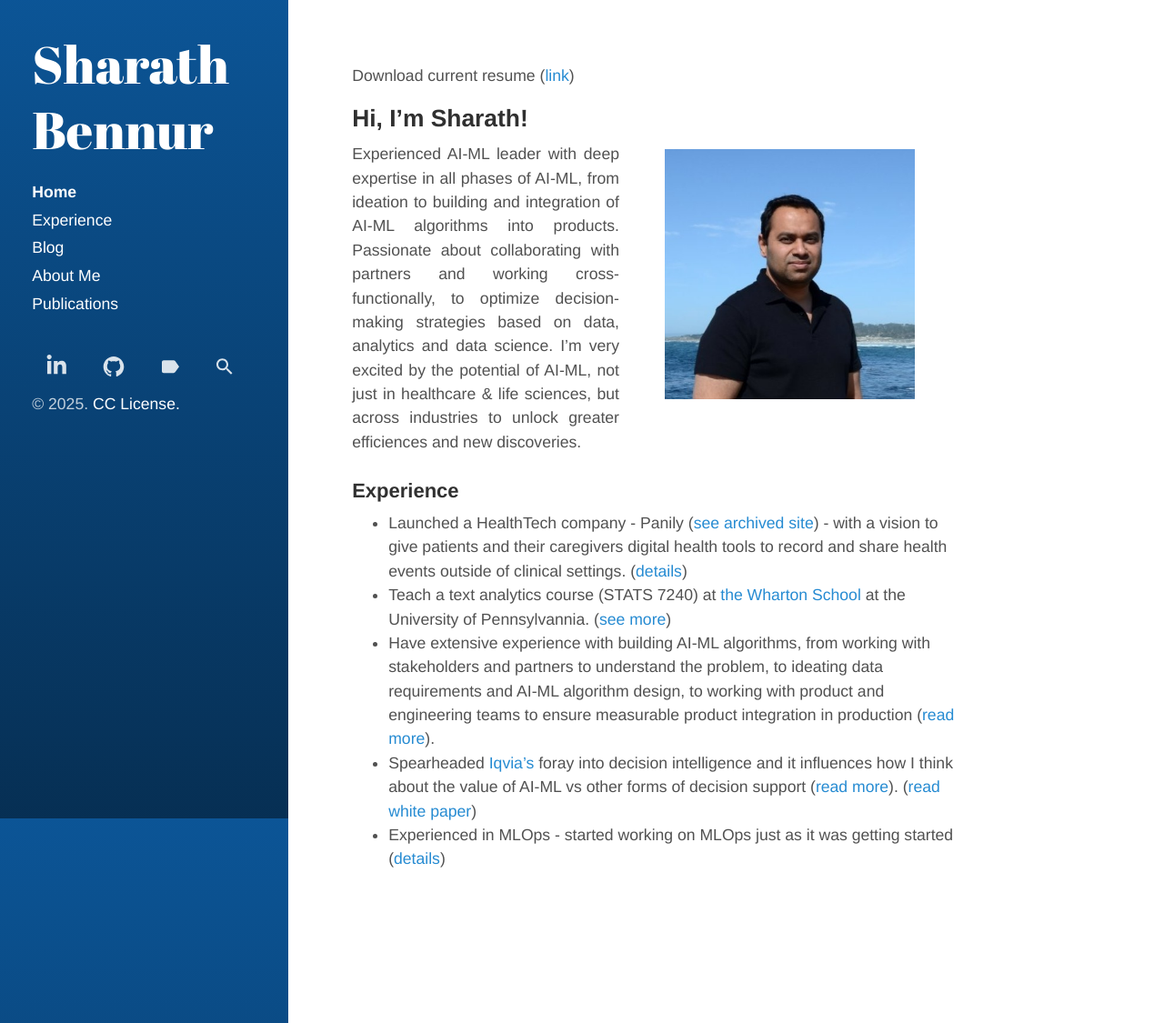
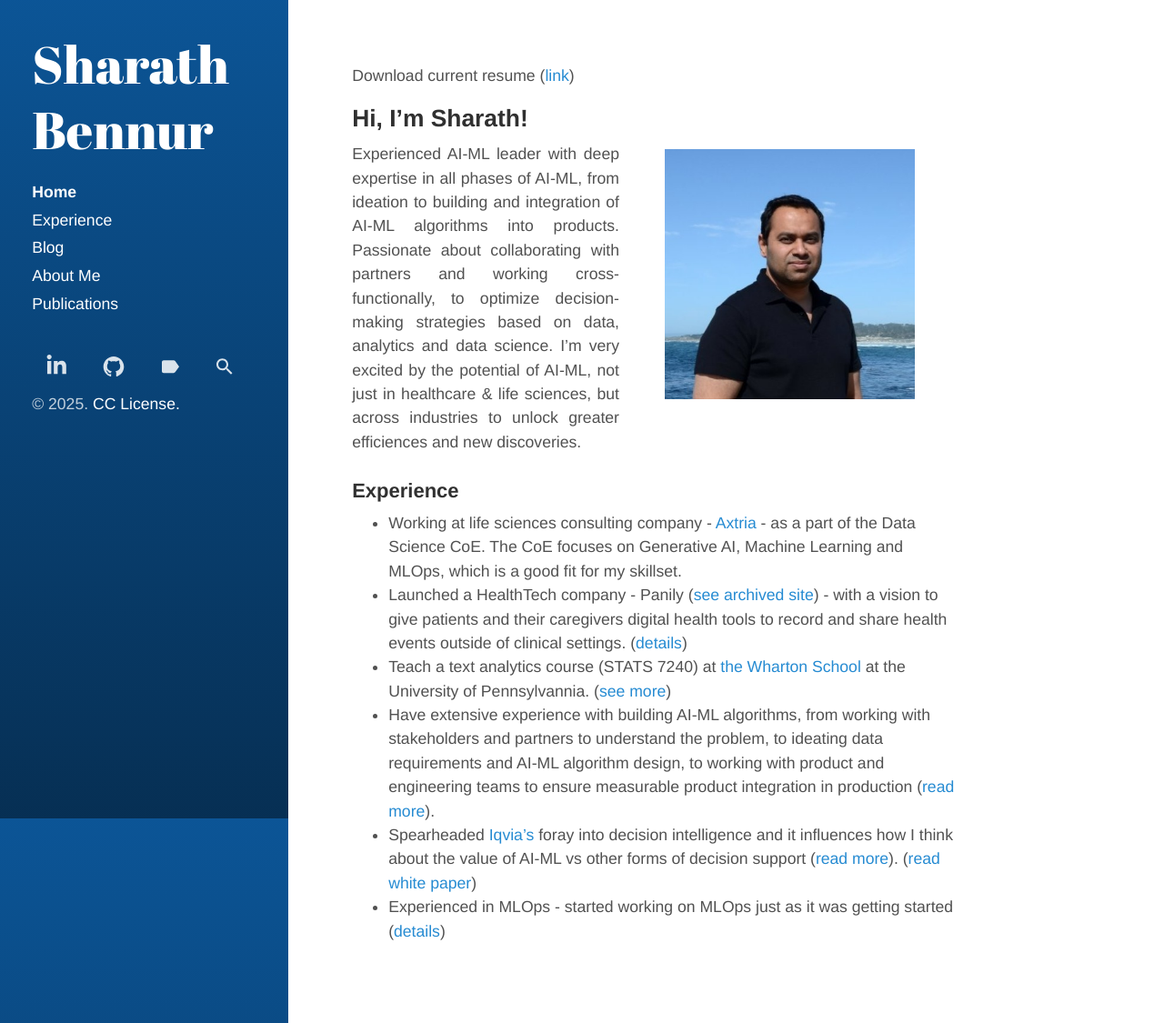
Before and after one commit to sharathbennur/sharathbennur.github.io, a Jekyll site: the page built from index.md, in a window 1280 px wide and 1125 px high. Shown: the whole window at 91% size. Built offline with Jekyll 4.4.1, drawn with Linux system fonts in a browser that asks for light colours; part of the change alters nothing that is shown.

```diff
--- a/index.md
+++ b/index.md
@@ -5,7 +5,7 @@ sidebar_link: true
 sidebar_sort_order: 1
 ---
 
-Download current resume ([link](https://drive.google.com/file/d/1GzrTO9MfFNLsIdU21KQY6-yet1JUGFPk/view?usp=sharing))
+Download current resume ([link](https://drive.google.com/file/d/120eHHMrWSsBWbXRdXBMQGwlw3_CxpzwV/view?usp=sharing))
 
 <p>
     <img align="right" width="375" height="375" style="padding: 50px;" src="assets/img/1604496195710.jpeg">
@@ -18,6 +18,7 @@ Experienced AI-ML leader with deep expertise in all phases of AI-ML, from ideati
 
 ### Experience
 
+- Working at life sciences consulting company - [Axtria]() - as a part of the Data Science CoE. The CoE focuses on Generative AI, Machine Learning and MLOps, which is a good fit for my skillset.
 - Launched a HealthTech company - Panily ([see archived site](/assets/panily.com/index.html)) - with a vision to give patients and their caregivers digital health tools to record and share health events outside of clinical settings. ([details]({% post_url 2022-09-01-why-panily %}))
 - Teach a text analytics course (STATS 7240) at [the Wharton School](https://apps.wharton.upenn.edu/syllabi/202230/STAT7240002/) at the University of Pennsylvannia. ([see more](/assets/md/wharton-course))
 - Have extensive experience with building AI-ML algorithms, from working with stakeholders and partners to understand the problem, to ideating data requirements and AI-ML algorithm design, to working with product and engineering teams to ensure measurable product integration in production ([read more](/assets/md/ai-ml-experience)).
```
